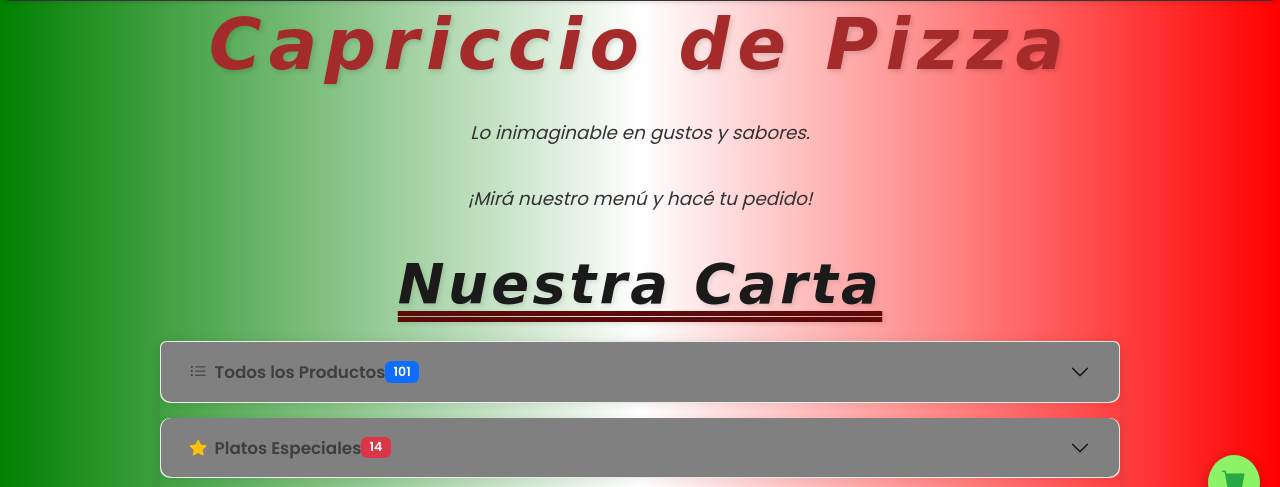
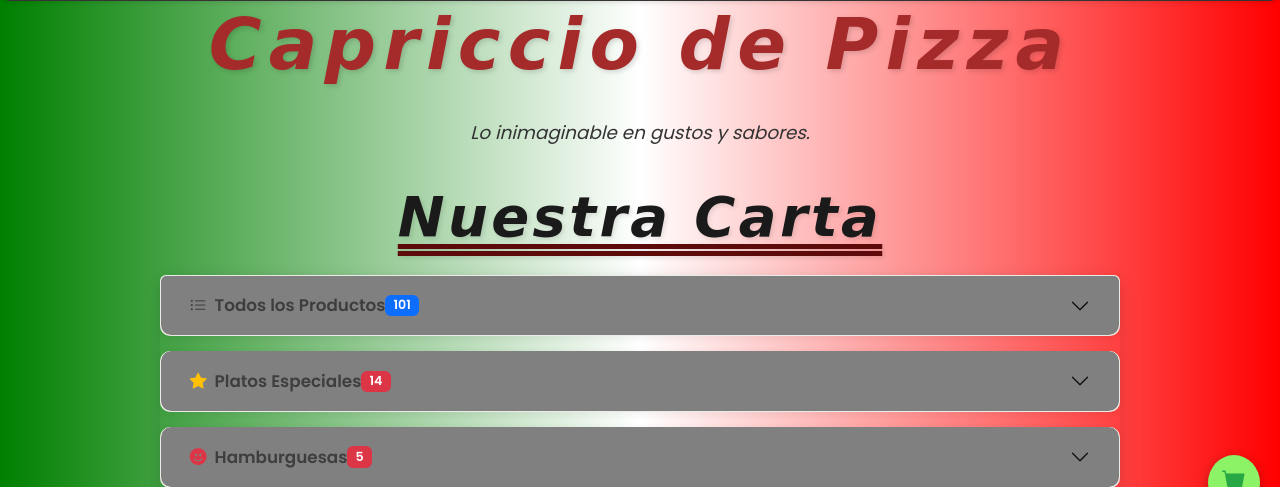
Before and after one commit to CristianMarcus/CapriccioDePizza, a Django app: page / in a window 1280 px wide. Shown: the part 269-756 px from the top of the page. Run offline with Django 5.2, Linux system fonts and the light colour scheme; some libraries are stand-ins or nearby versions; some web fonts are replaced.

Commit message:
Comenta el mensaje de invitación a ver el menú en la página de inicio

```diff
--- a/carta_digital/templates/carta_digital/home.html
+++ b/carta_digital/templates/carta_digital/home.html
@@ -41,7 +41,7 @@
 
 <h1 class="capricciotitulo">Capriccio <span>de Pizza</span></h1>
 <p class="lead">Lo inimaginable en gustos y sabores.</p>
-<p class="lead">¡Mirá nuestro menú y hacé tu pedido!</p>
+<!--<p class="lead">¡Mirá nuestro menú y hacé tu pedido!</p>-->
 
 <div id="mensaje-agradecimiento" class="alert alert-success mt-3 text-center" style="display: none;">
     ¡Pedido enviado con éxito! Te contactaremos pronto.
```
